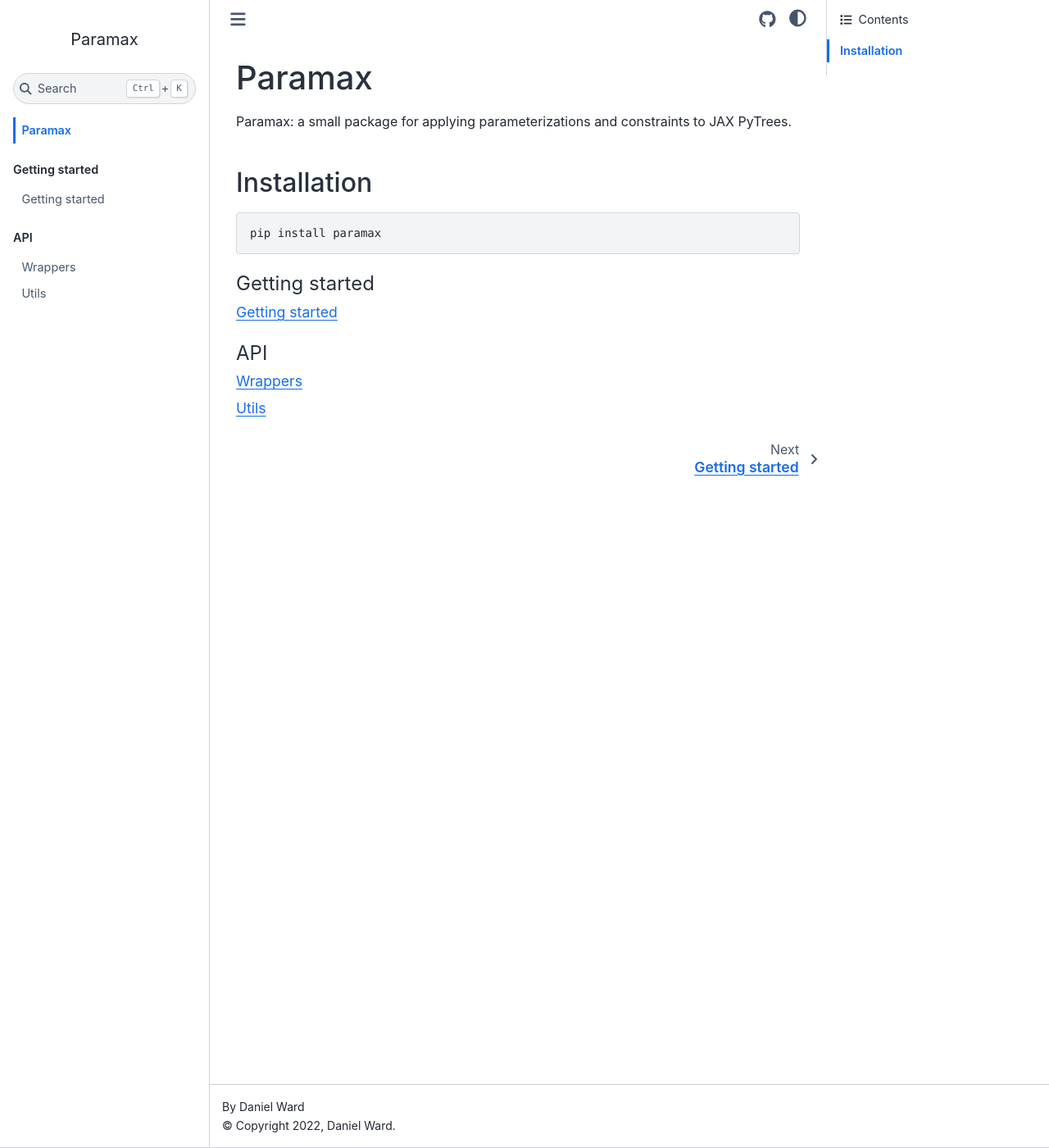
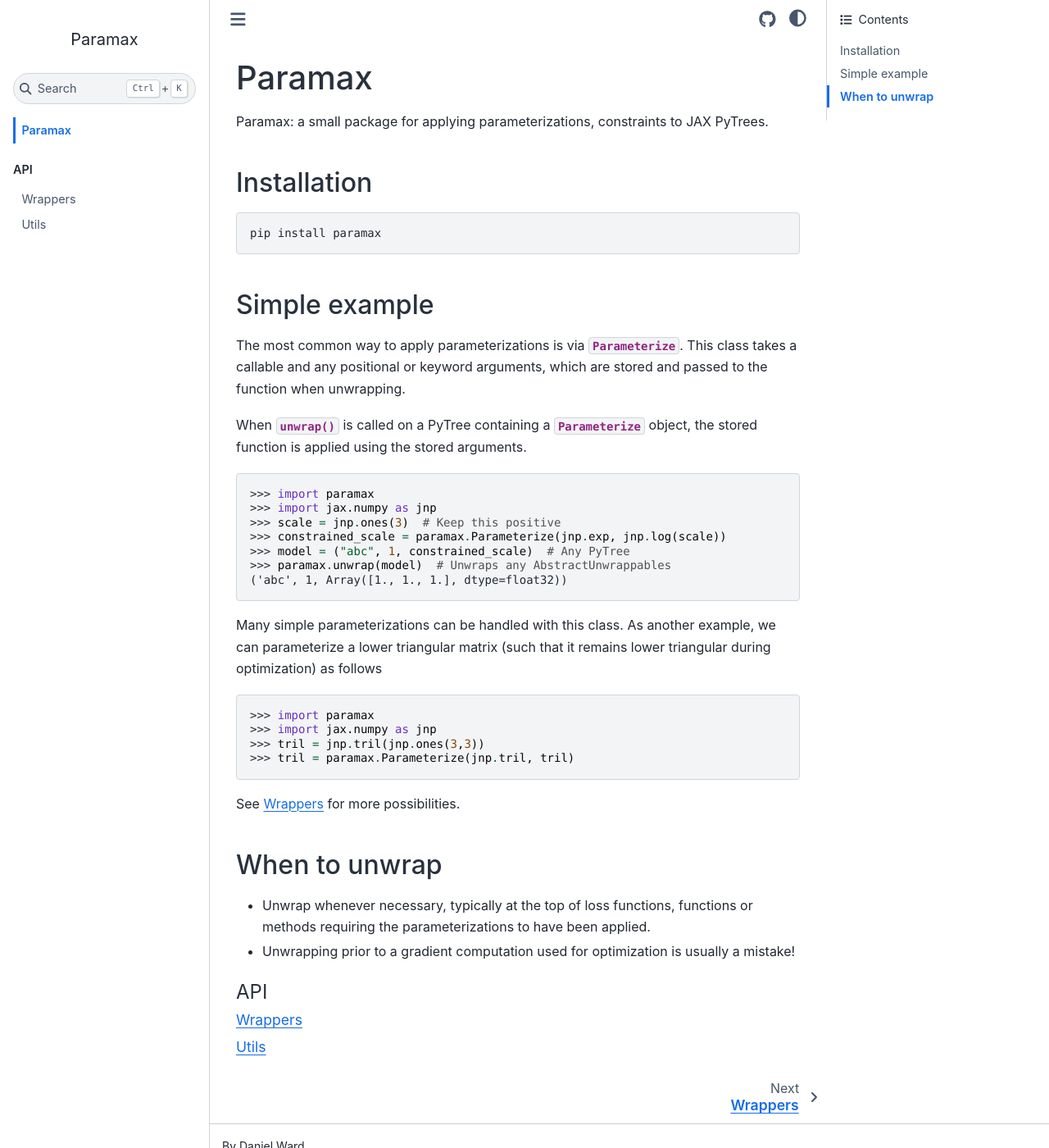
Before and after one commit to joshuawchen/paramax_py39, a Sphinx documentation site: the page built from docs/index.rst, in a window 1280 px wide and 1400 px high. Shown: the whole window at 82% size. Built offline with Sphinx 7.4.7 and the Sphinx Book theme 1.1.4, drawn with Linux system fonts in a browser that asks for light colours.

Commit message:
Improve docs

```diff
--- a/docs/conf.py
+++ b/docs/conf.py
@@ -11,7 +11,7 @@
 
 sys.path.insert(0, Path("..").resolve())
 
-project = "FlowJax"
+project = "Paramax"
 copyright = "2022, Daniel Ward"
 author = "Daniel Ward"
 
--- a/docs/index.rst
+++ b/docs/index.rst
@@ -10,12 +11,47 @@
     pip install paramax
 
 
-.. toctree::
-   :caption: Getting started
-   :glob:
-   :maxdepth: 1
+Simple example
+------------------
+The most common way to apply parameterizations is via
+:py:class:`~paramax.wrappers.Parameterize`. This class takes a callable and any
+positional or keyword arguments, which are stored and passed to the function when
+unwrapping.
 
-   getting_started
+When :py:func:`~paramax.wrappers.unwrap` is called on a PyTree containing a
+:py:class:`~paramax.wrappers.Parameterize` object, the stored function is applied
+using the stored arguments.
+
+.. doctest::
+
+   >>> import paramax
+   >>> import jax.numpy as jnp
+   >>> scale = jnp.ones(3)  # Keep this positive
+   >>> constrained_scale = paramax.Parameterize(jnp.exp, jnp.log(scale))
+   >>> model = ("abc", 1, constrained_scale)  # Any PyTree
+   >>> paramax.unwrap(model)  # Unwraps any AbstractUnwrappables
+   ('abc', 1, Array([1., 1., 1.], dtype=float32))
+
+
+Many simple parameterizations can be handled with this class. As another example,
+we can parameterize a lower triangular matrix (such that it remains lower triangular
+during optimization) as follows
+
+.. doctest::
+
+   >>> import paramax
+   >>> import jax.numpy as jnp
+   >>> tril = jnp.tril(jnp.ones(3,3))
+   >>> tril = paramax.Parameterize(jnp.tril, tril)
+
+
+See :doc:`/api/wrappers` for more possibilities.
+
+When to unwrap
+-------------------
+- Unwrap whenever necessary, typically at the top of loss functions, functions or
+  methods requiring the parameterizations to have been applied.
+- Unwrapping prior to a gradient computation used for optimization is usually a mistake!
 
 .. toctree::
    :caption: API
--- a/pyproject.toml
+++ b/pyproject.toml
@@ -16,7 +16,7 @@
 name = "paramax"
 readme = "README.md"
 requires-python = ">=3.10"
-version = "0.1.0"
+version = "0.0.0"
 
 [project.urls]
 repository = "https://github.com/danielward27/paramax"
@@ -34,8 +34,8 @@
 ]
 
 [build-system]
-requires = ["setuptools", "setuptools-scm"]
-build-backend = "setuptools.build_meta"
+requires = ["hatchling"]
+build-backend = "hatchling.build"
 
 [tool.pytest.ini_options]
 pythonpath = ["."]
```
Also changed, not shown: other parts of docs/index.rst (+2 -1 lines), README.md (+34 -10 lines), docs/getting_started.rst (deleted, +0 -8 lines), 2 other files.
